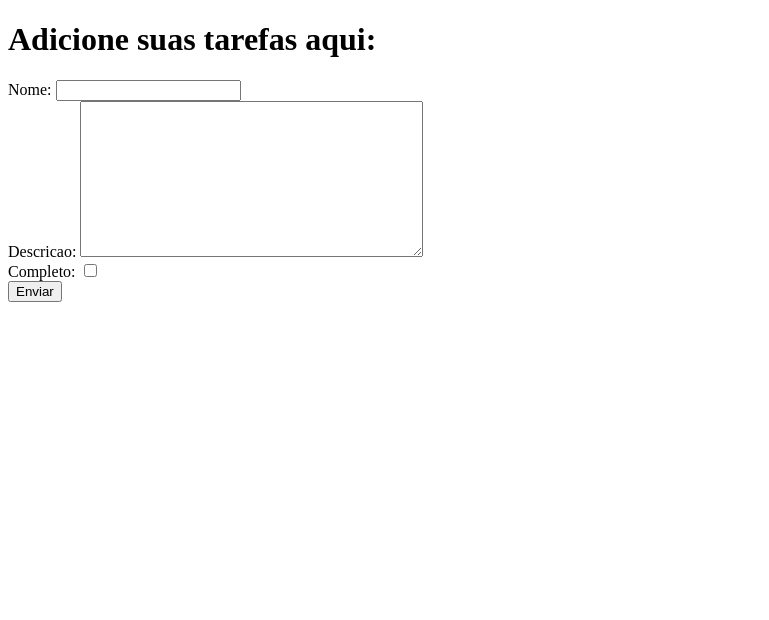
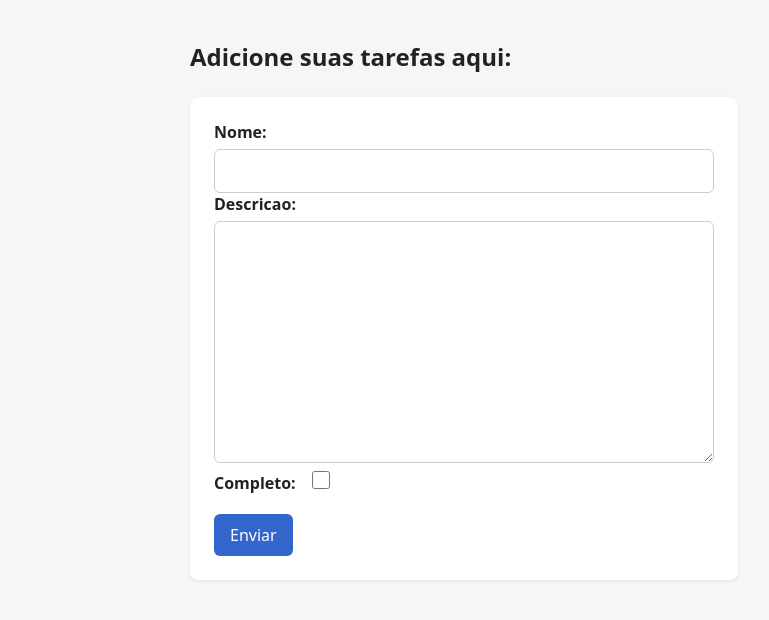
Before and after one commit to brayan-duwe/lista-tarefas-django, a Django app: page /tarefas/adicionar/ in a window 1280 px wide. Shown: the top 620 px of the page, without its empty margins (0-769 px from the left). Run offline with Django 5.2, Linux system fonts and the light colour scheme.

Commit message:
feat: add homepage and basic styling

```diff
--- a/primeiroProjeto/primeiroProjeto/settings.py
+++ b/primeiroProjeto/primeiroProjeto/settings.py
@@ -116,6 +116,7 @@ USE_TZ = True
 # https://docs.djangoproject.com/en/6.1/howto/static-files/
 
 STATIC_URL = 'static/'
+STATICFILES_DIRS = [BASE_DIR / "static"]
 
 
 # Email
--- /dev/null
+++ b/primeiroProjeto/static/style.css
@@ -0,0 +1,113 @@
+body {
+    font-family: system-ui, sans-serif;
+    max-width: 900px;
+    margin: 40px auto;
+    padding: 0 16px;
+    background: #f5f6f8;
+    color: #222;
+}
+
+h1 {
+    font-size: 1.5rem;
+    margin-bottom: 24px;
+}
+
+table {
+    width: 100%;
+    border-collapse: collapse;
+    background: white;
+    border-radius: 8px;
+    overflow: hidden;
+    box-shadow: 0 1px 3px rgba(0, 0, 0, 0.1);
+}
+
+th, td {
+    padding: 12px;
+    text-align: left;
+    border-bottom: 1px solid #eee;
+}
+
+th {
+    background: #2d3748;
+    color: white;
+}
+
+tr:hover td {
+    background: #f0f4ff;
+}
+
+a {
+    color: #3366cc;
+    text-decoration: none;
+}
+
+a:hover {
+    text-decoration: underline;
+}
+
+.botao {
+    all: unset;
+    display: inline-block;
+    margin-top: 20px;
+    padding: 10px 16px;
+    background: #3366cc;
+    color: white;
+    border-radius: 6px;
+}
+
+.botao:hover {
+    background: #254f9e;
+    text-decoration: none;
+}
+
+.formulario {
+    background: white;
+    padding: 24px;
+    border-radius: 8px;
+    box-shadow: 0 1px 3px rgba(0, 0, 0, 0.1);
+    max-width: 500px;
+}
+
+.formulario p {
+    margin: 0 0 16px;
+}
+
+.formulario label {
+    display: block;
+    font-weight: 600;
+    margin-bottom: 6px;
+}
+.formulario label[for="id_completo"] {
+    display: inline;
+    margin-right: 8px;
+}
+
+.formulario input[type="text"],
+.formulario input[type="date"],
+.formulario textarea,
+.formulario select {
+    width: 100%;
+    box-sizing: border-box;
+    padding: 10px;
+    border: 1px solid #ccc;
+    border-radius: 6px;
+    font: inherit;
+}
+
+.formulario textarea {
+    min-height: 100px;
+    resize: vertical;
+}
+
+.formulario input:focus,
+.formulario textarea:focus {
+    outline: none;
+    border-color: #3366cc;
+    box-shadow: 0 0 0 3px rgba(51, 102, 204, 0.2);
+}
+
+.formulario input[type="checkbox"] {
+    width: 18px;
+    height: 18px;
+    accent-color: #3366cc;
+}
--- a/primeiroProjeto/templates/tarefas/adicionar.html
+++ b/primeiroProjeto/templates/tarefas/adicionar.html
@@ -1,16 +1,18 @@
+{% load static %}
 <!DOCTYPE html>
-<html lang="en">
+<html lang="pt-BR">
 <head>
     <meta charset="UTF-8">
     <meta name="viewport" content="width=device-width, initial-scale=1.0">
-    <title>Document</title>
+    <title>Adicionar tarefa</title>
+    <link rel="stylesheet" href="{% static 'style.css' %}">
 </head>
 <body>
     <h1>Adicione suas tarefas aqui: </h1>
-    <form action="" method="post">
+    <form action="" method="post" class="formulario">
         {% csrf_token %}
         {{form}}
-        <input type="submit" value="Enviar">
+        <input class="botao" type="submit" value="Enviar">
     </form>
 </body>
 </html>
```
Also changed, not shown: primeiroProjeto/primeiroProjeto/views.py (+2 -5 lines), primeiroProjeto/templates/home.html (added, +21 -0 lines), primeiroProjeto/templates/tarefas/home.html (+8 -4 lines).
